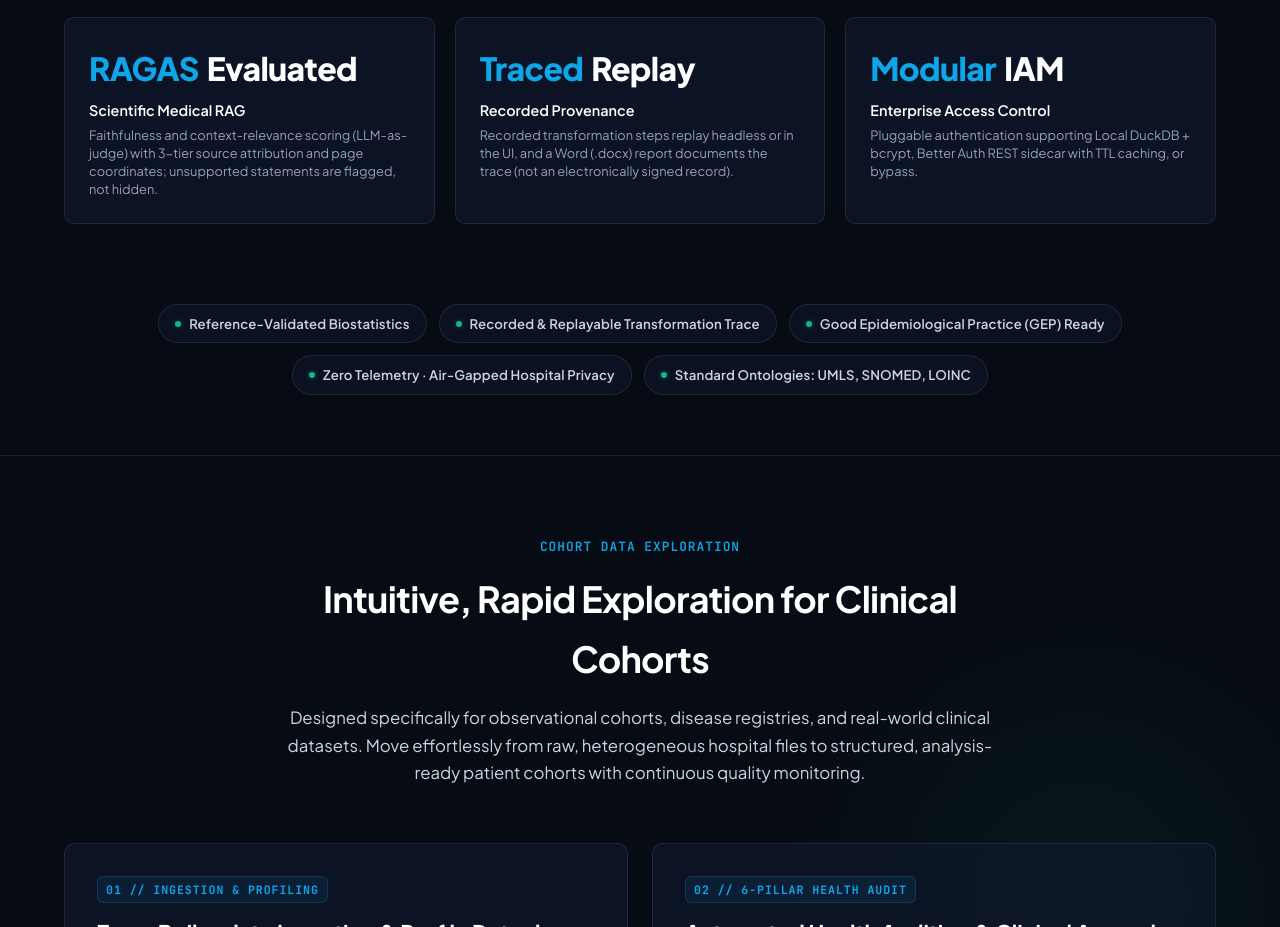
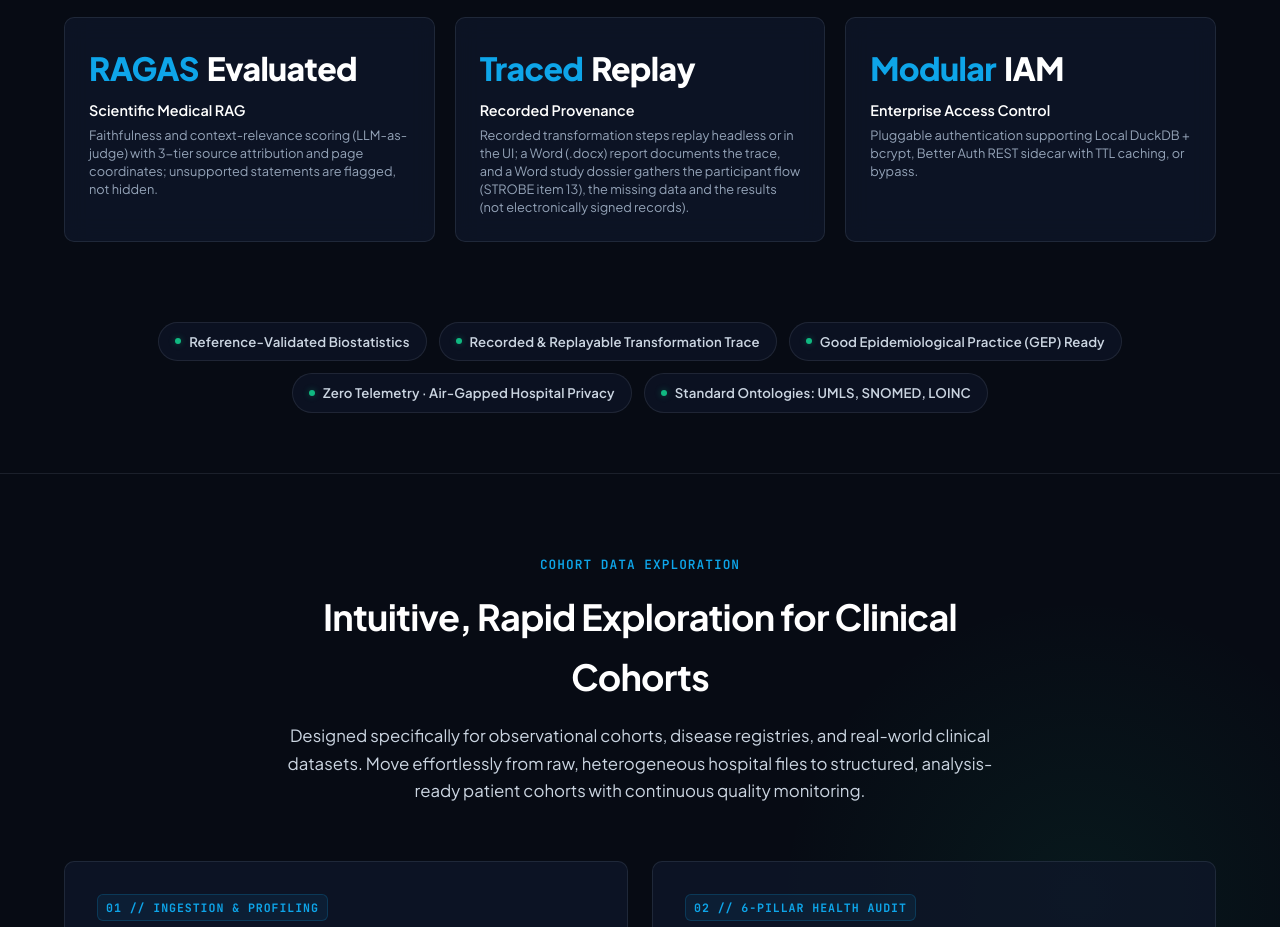
Before and after one commit to KarimELMERNISSI/Cohort-Studio, a plain HTML site: page docs/index.html in a window 1280 px wide. Shown: the part 1002-1929 px from the top of the page. Drawn offline with Linux system fonts and the light colour scheme.

Commit message:
docs(m3): participant flow and study dossier in the README, handbook, tutorial, site and audit report
Chapter 2 describes the clickable flow diagram on Validate, chapter 8 the Study dossier page and the
sections of the Word dossier, the tutorial's step 8 builds the dossier (1,206 -> 1,190 -> 928), the
README and the site mention the dossier without compliance claims, and the audit report marks M3 done
pending the owner's review.

```diff
--- a/docs/index.html
+++ b/docs/index.html
@@ -132,7 +132,7 @@
         <div class="stat-card">
           <div class="stat-val"><span class="stat-val-accent">Traced</span> Replay</div>
           <div class="stat-label">Recorded Provenance</div>
-          <div class="stat-desc">Recorded transformation steps replay headless or in the UI, and a Word (.docx) report documents the trace (not an electronically signed record).</div>
+          <div class="stat-desc">Recorded transformation steps replay headless or in the UI; a Word (.docx) report documents the trace, and a Word study dossier gathers the participant flow (STROBE item 13), the missing data and the results (not electronically signed records).</div>
         </div>
         <div class="stat-card">
           <div class="stat-val"><span class="stat-val-accent">Modular</span> IAM</div>
```
Also changed, not shown: 6 other files.
